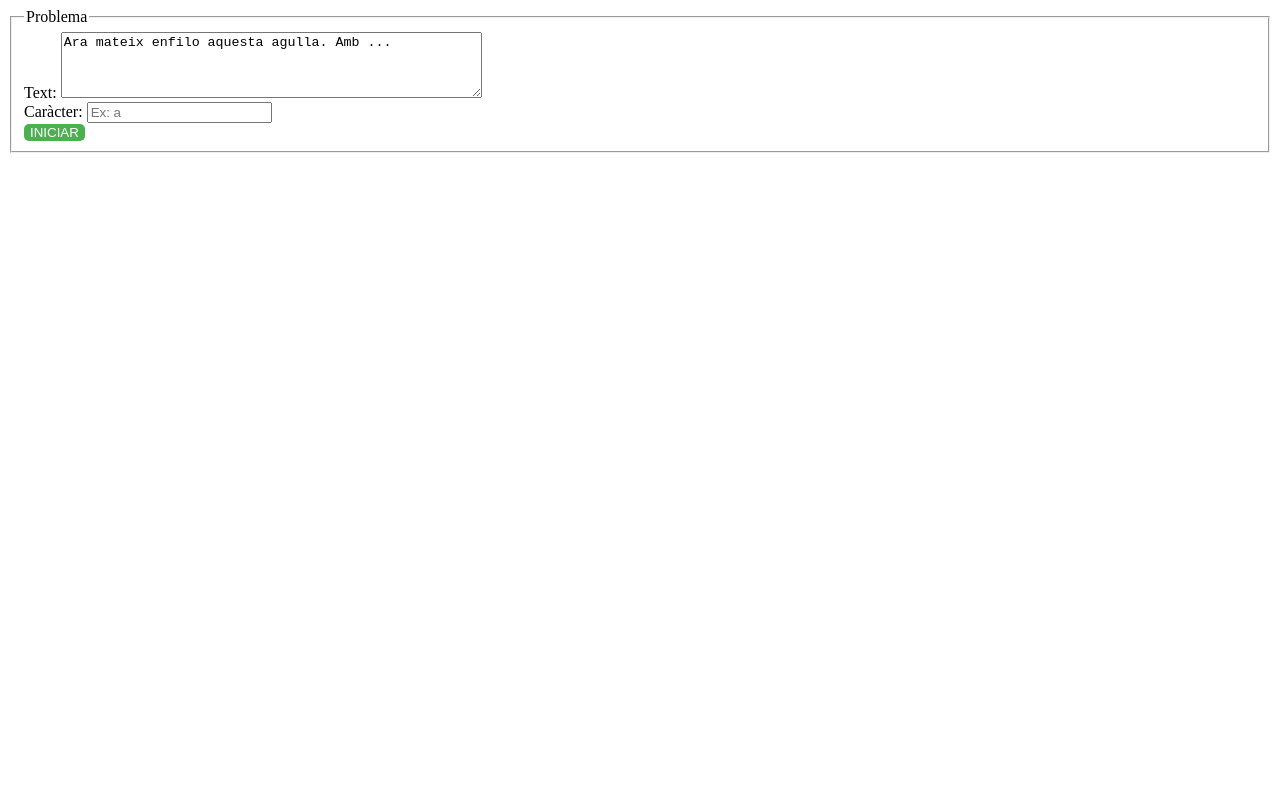
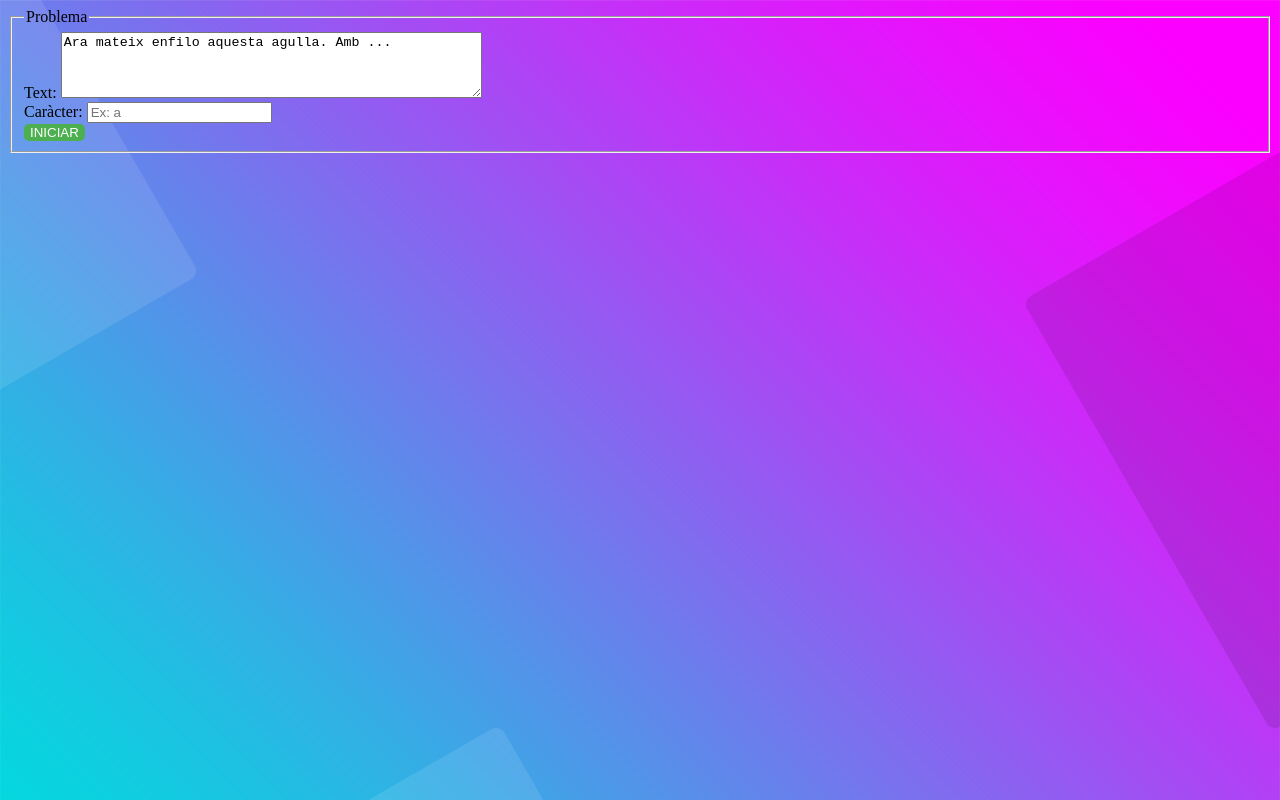
Before and after one commit to genisbou/Correccio_examen_opc-a, a plain HTML site: page index.html in a window 1280 px wide. Drawn offline with Linux system fonts and the light colour scheme.

Commit message:
Afegint img de fons
OK

```diff
--- a/css/styles.css
+++ b/css/styles.css
@@ -3,5 +3,10 @@
     background-color: #4CAF50; /* Color verd de fons */
     color: white; /* Color de text */
     border-radius: 5px; /* Radius border */
+    cursor: pointer;
 
 }
+
+body {
+    background-image: url("../img/bg-01.jpg"); /* Imatge de fons */
+}
```
Also changed, not shown: img/bg-01.jpg (added).
